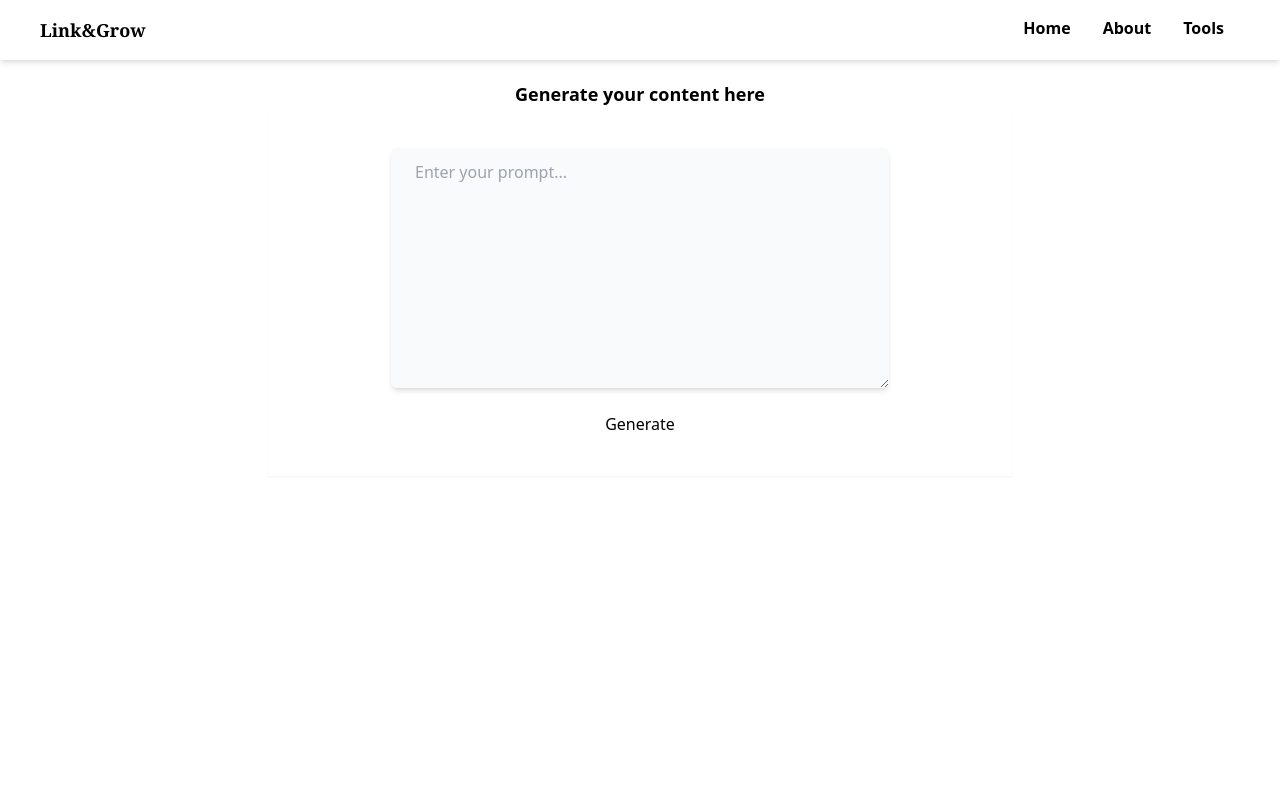
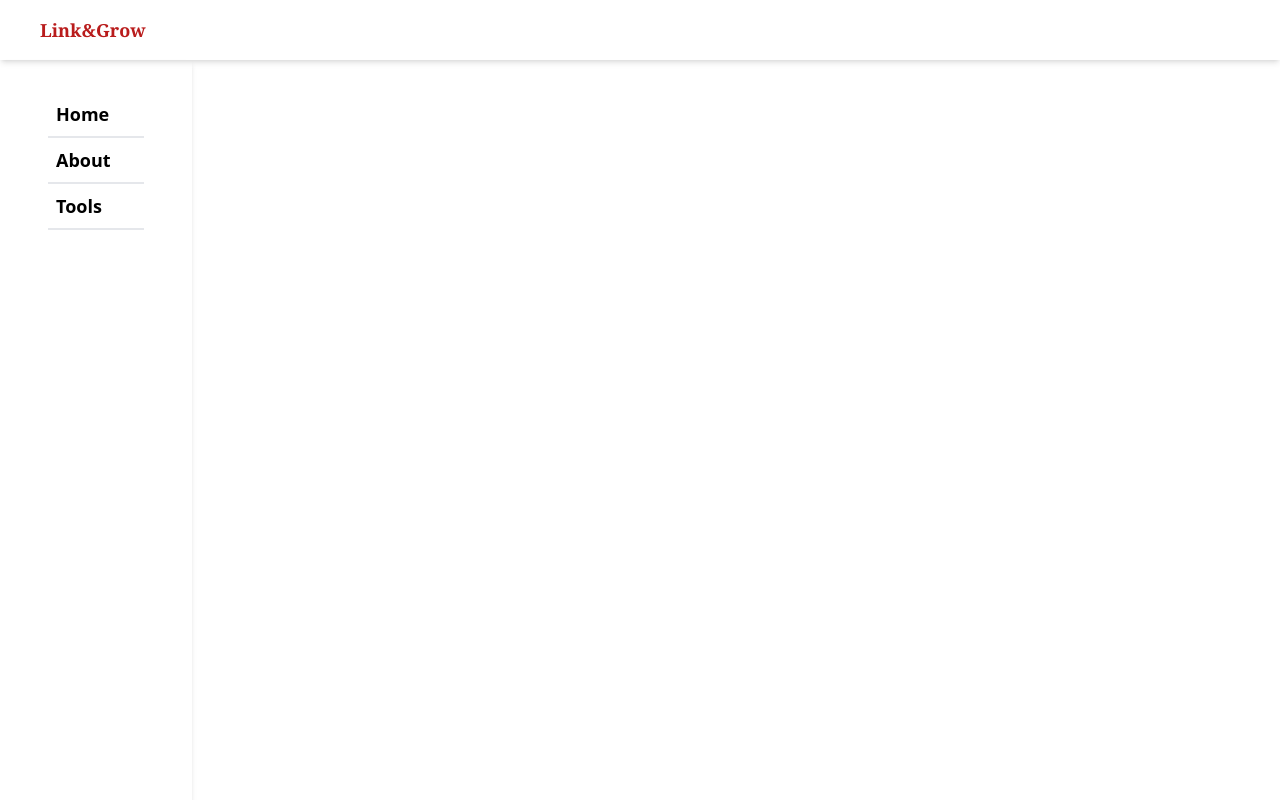
Before and after one commit to Yuvraj883/link-and-grow, a React (Create React App) app: page / in a window 1280 px wide. Shown: the top 800 px of the page. Built offline with nearby package versions, Linux system fonts and the light colour scheme.

Commit message:
Update style

```diff
--- a/src/Components/Navbar.jsx
+++ b/src/Components/Navbar.jsx
@@ -2,14 +2,13 @@ const Navbar = () => {
   return (
     <>
       <nav className='flex justify-between shadow-md px-10 py-4'>
-        <span className='font-bold font-serif text-lg'>Link&Grow</span>
-
-        <ul className='flex flex-row font-semibold '>
-          <li className='cursor-pointer px-2 mx-2 hover:text-red-900'>Home</li>
-          <li className='cursor-pointer px-2 mx-2 hover:text-red-900'>About</li>
-          <li className='cursor-pointer px-2 mx-2 hover:text-red-900'>Tools</li>
+        <span className='font-extrabold text-red-700 font-serif text-lg'>Link&Grow</span>
+      </nav>
+      <ul className='flex flex-col font-semibold h-[100vh] px-10 py-8 text-lg shadow-md w-[15%]'>
+          <li className='cursor-pointer px-2 py-2  mx-2 hover:text-red-700  border-b-2 border-gray-200'>Home</li>
+          <li className='cursor-pointer px-2 py-2 mx-2 hover:text-red-700 border-b-2 border-gray-200'>About</li>
+          <li className='cursor-pointer px-2 py-2 mx-2 hover:text-red-700 border-b-2 border-gray-200'>Tools</li>
         </ul>
-      </nav>
     </>
   )
 }
```
